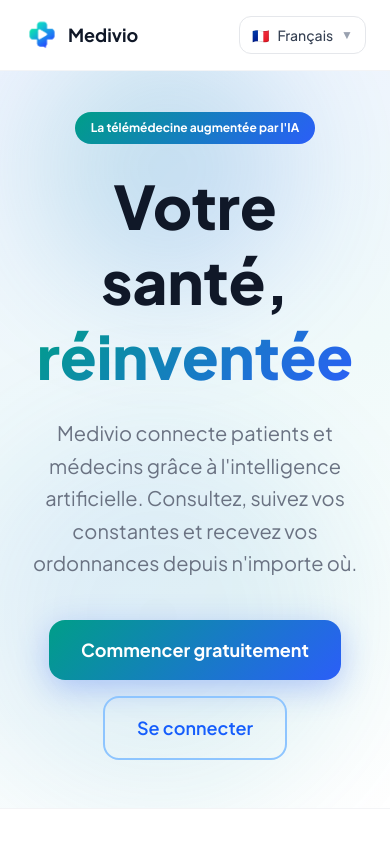
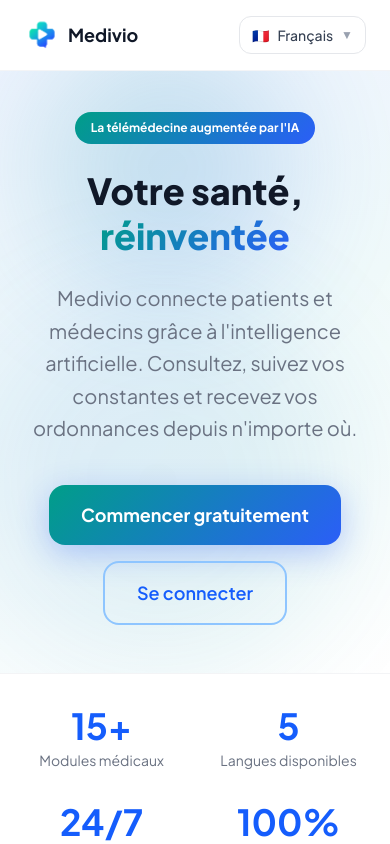
Before and after one commit to All185/medivio-frontend, a Next.js app: page / in a window 390 px wide. Shown: the top 844 px of the page. Built offline with nearby package versions, Linux system fonts and the light colour scheme.

Commit message:
fix: optimisation mobile hero et espacements

```diff
--- a/app/page.tsx
+++ b/app/page.tsx
@@ -61,7 +61,7 @@ export default function RootPage() {
           <div className="inline-block text-white text-xs font-bold px-4 py-2 rounded-full mb-6" style={{background: 'linear-gradient(135deg, #009E88, #2B5EF8)'}}>
             {t('landing.badge')}
           </div>
-          <h1 className="text-6xl font-extrabold text-gray-900 mb-6 leading-tight">
+          <h1 className="text-4xl sm:text-6xl font-extrabold text-gray-900 mb-6 leading-tight">
             {t('landing.hero_title')} <span style={{background: 'linear-gradient(135deg, #009E88, #2B5EF8)', WebkitBackgroundClip: 'text', WebkitTextFillColor: 'transparent'}}>{t('landing.hero_highlight')}</span>
           </h1>
           <p className="text-xl text-gray-500 mb-10 leading-relaxed max-w-2xl mx-auto">
@@ -144,7 +144,7 @@ export default function RootPage() {
               {WHY_DOCTORS.map((item, i) => (
                 <div key={`doc-${locale}-${i}`} className="bg-gradient-to-b from-blue-50 to-white rounded-2xl border border-blue-100 p-6 text-center">
                   <div className="mb-4 flex items-center justify-center" style={{height: 64}}>
-                    {item.icon.startsWith('/') ? (
+                 {item.icon.startsWith('/') ? (
                       <img src={item.icon} alt="" style={{width: 56, height: 56, objectFit: 'contain'}} />
                     ) : (
                       <span className="text-4xl">{item.icon}</span>
```
